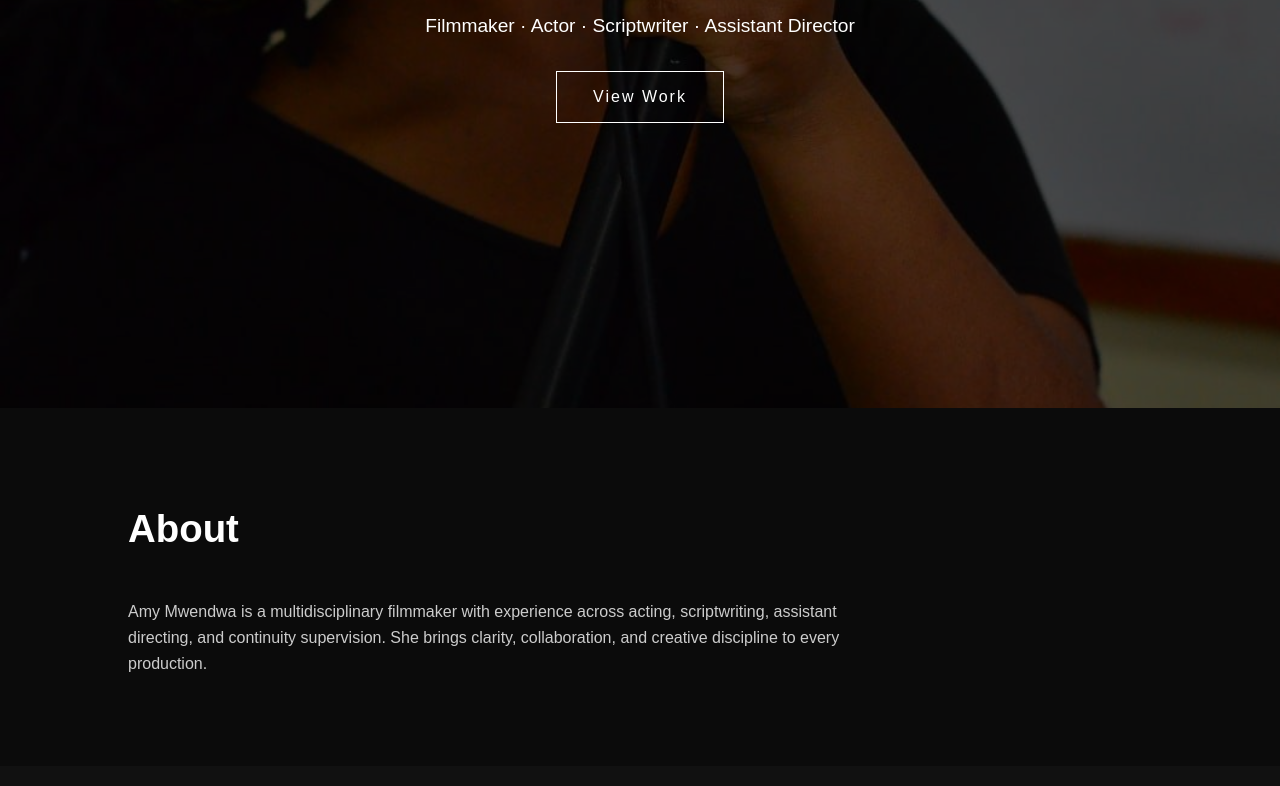
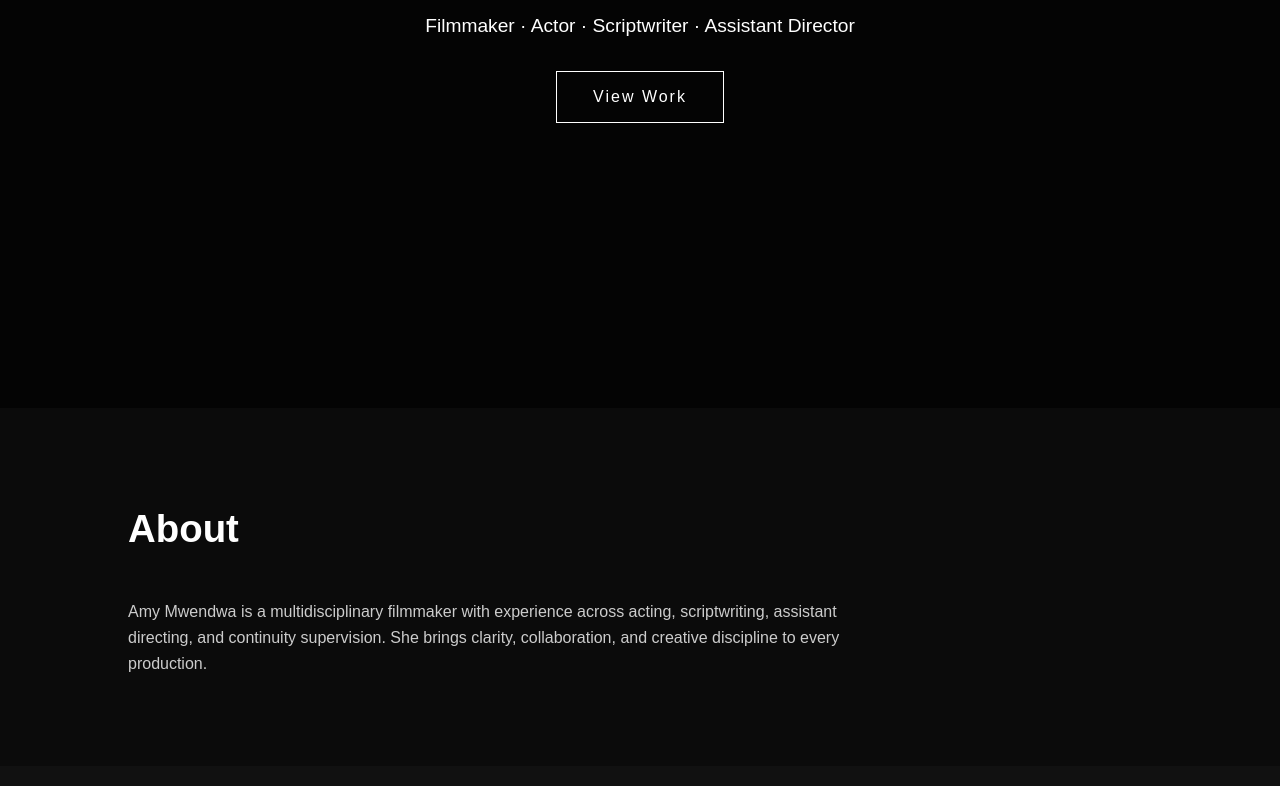
Before and after one commit to unclejoe2/Amy-Mwendwa-Portfolio, a plain HTML site: page index.html in a window 1280 px wide. Shown: the part 392-1178 px from the top of the page. Drawn offline with Linux system fonts and the light colour scheme.

```diff
--- a/css/style.css
+++ b/css/style.css
@@ -14,7 +14,7 @@
 /* ================= HERO ================= */
 .hero {
     height: 100vh;
-    background: url("/images/WhatsApp\ Image\ 2026-01-15\ at\ 9.18.12\ PM.jpeg") center/cover no-repeat;
+    background: url("g") center/cover no-repeat;
     position: relative;
     display: flex;
     justify-content: center;
```
